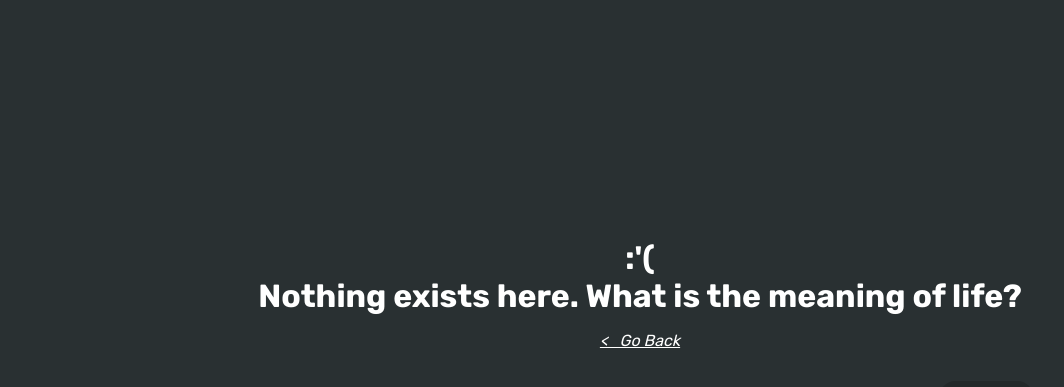
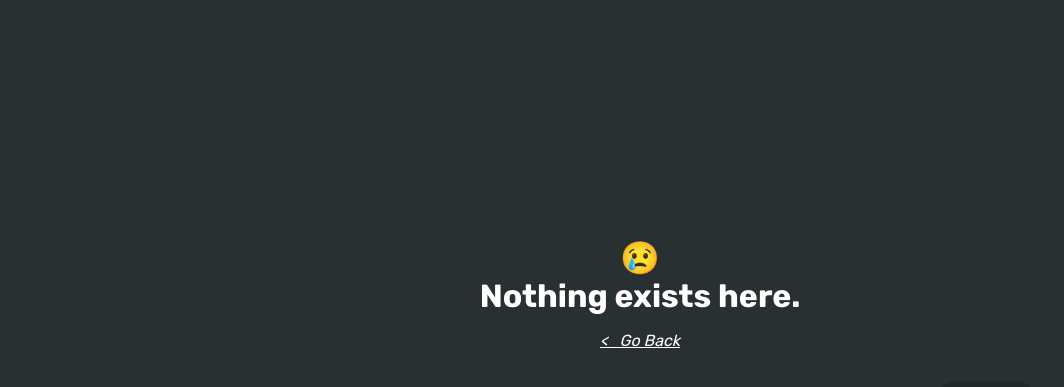
Before and after one commit to madeofhuman/Maintenance-Tracker-App, a website: page UI/views/404.html in a window 1280 px wide. Shown: the part 81-468 px from the top of the page, without its empty margins (0-1064 px from the left). Drawn offline with Linux system fonts and the light colour scheme; files that its build step writes are made by us from their sources; files whose address does not match are found by name.

Commit message:
chore(client): edit 404 message
- replace the emoticon with an emoji

[Delivers #158214663]

```diff
--- a/UI/views/404.html
+++ b/UI/views/404.html
@@ -33,7 +33,7 @@
     <div class="body" style="background-image:url('/static/img/gears.svg');">
       <div class="wrapper white">
         <h1 class="center" id="four-o-four-message">
-          :'(<br>Nothing exists here. What is the meaning of life?<br>
+          😢<br>Nothing exists here.<br>
         </h1>
         <em class="center" id="back-btn"><&nbsp&nbsp Go Back</em>
       </div>
```
